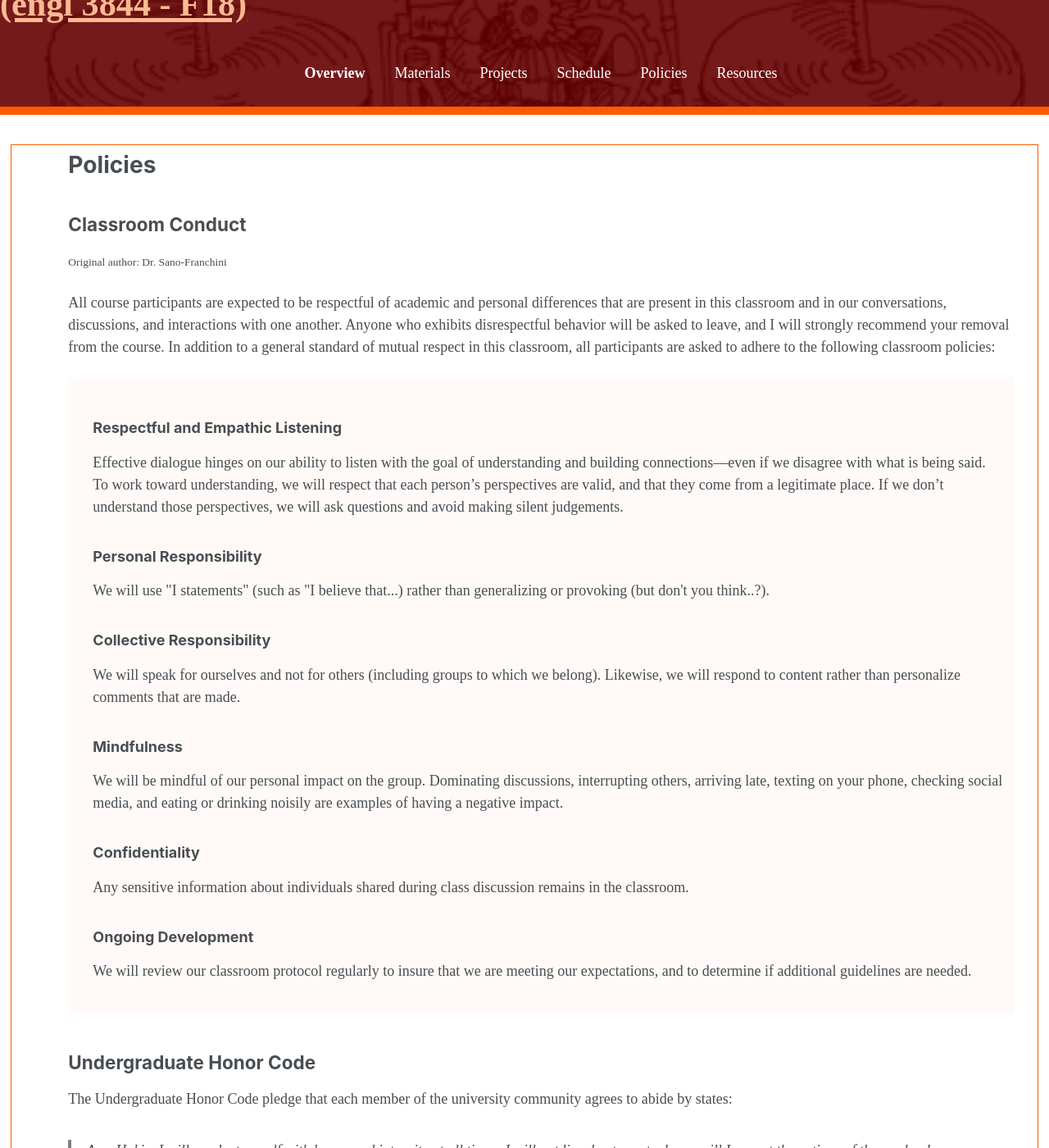
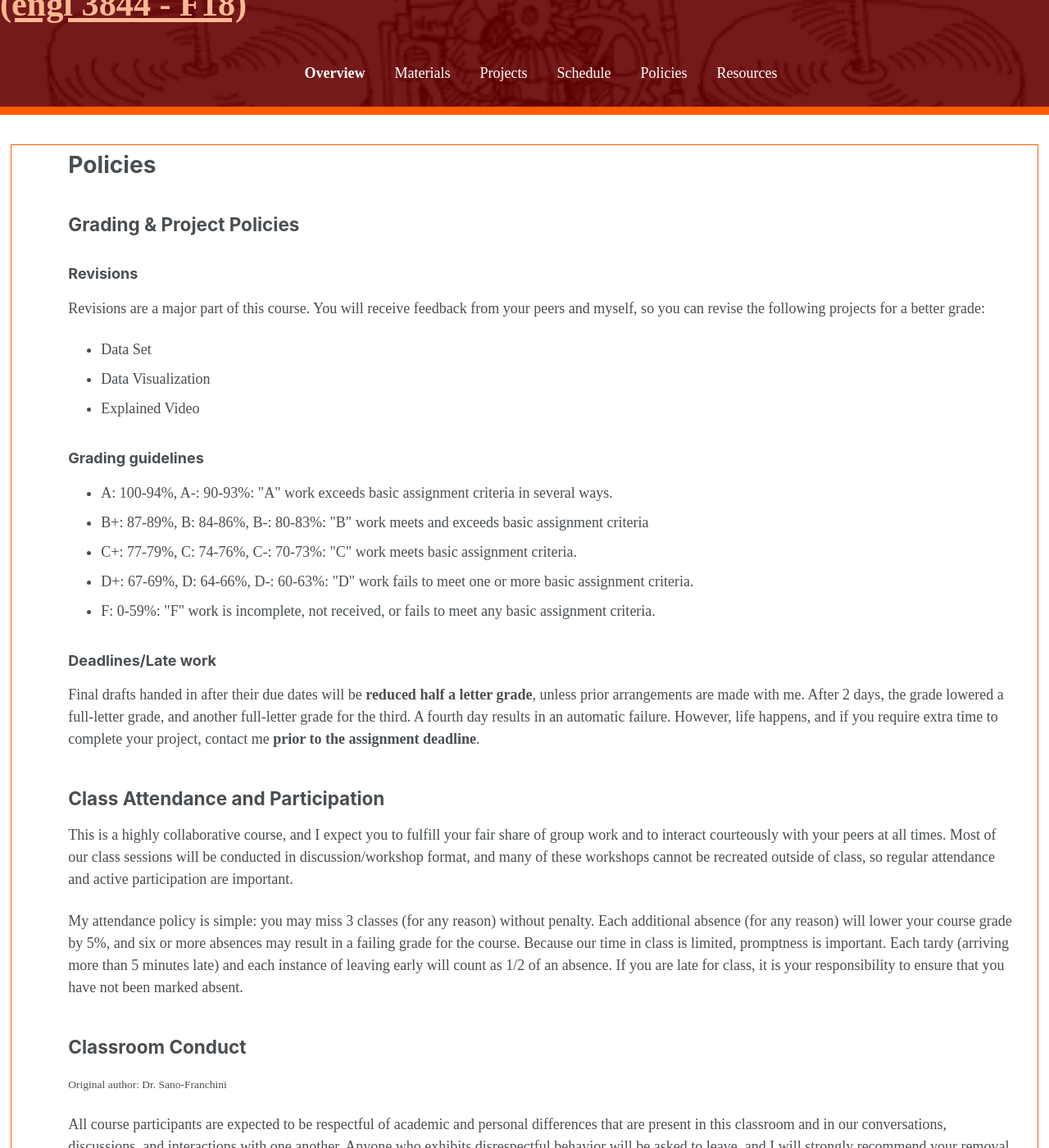
Before and after one commit to engl3844/engl3844s18, a Jekyll site: the page built from _pages/policies.html, in a window 1280 px wide and 1400 px high, scrolled down 240 px. Shown: the whole window at 82% size. Built offline with Jekyll 4.4.1, drawn with Linux system fonts in a browser that asks for light colours; some web fonts are replaced.

Commit message:
added policies

```diff
--- a/_pages/policies.html
+++ b/_pages/policies.html
@@ -4,6 +4,48 @@ title: "Policies"
 permalink: /policies/
 author_profile: false
 ---
+
+<section id="grading">
+  <h2>Grading &amp; Project Policies</h2>
+
+  <h3>Revisions</h3>
+    <p>
+      Revisions are a major part of this course. You will receive feedback from your peers and myself, so you can revise the following projects for a better grade:
+    </p>
+    <ul>
+      <li>
+        Data Set</li>
+      <li>
+        Data Visualization</li>
+      <li>
+        Explained Video</li>
+    </ul>
+
+  <h3>Grading guidelines</h3>
+    <ul>
+      <li>A: 100-94%, A-: 90-93%: "A" work exceeds basic assignment criteria in several ways.</li>
+      <li>B+: 87-89%, B: 84-86%, B-: 80-83%: "B" work meets and exceeds basic assignment criteria</li>
+      <li>C+: 77-79%, C: 74-76%, C-: 70-73%: "C" work meets basic assignment criteria.</li>
+      <li>D+: 67-69%, D: 64-66%, D-: 60-63%: "D" work fails to meet one or more basic assignment criteria.</li>
+      <li>F: 0-59%: "F" work is incomplete, not received, or fails to meet any basic assignment criteria.</li>
+    </ul>
+
+  <h3>Deadlines/Late work</h3>
+    <p>
+      Final drafts handed in after their due dates will be <strong>reduced half a letter grade</strong>, unless prior arrangements are made with me. After 2 days, the grade lowered a full-letter grade, and another full-letter grade for the third. A fourth day results in an automatic failure. However, life happens, and if you require extra time to complete your project, contact me <strong>prior to the assignment deadline</strong>.
+    </p>
+</section>
+
+<section id="participation">
+  <h2>Class Attendance and Participation</h2>
+
+  <p>
+    This is a highly collaborative course, and I expect you to fulfill your fair share of group work and to interact courteously with your peers at all times. Most of our class sessions will be conducted in discussion/workshop format, and many of these workshops cannot be recreated outside of class, so regular attendance and active participation are important.
+  </p>
+  <p>
+    My attendance policy is simple: you may miss 3 classes (for any reason) without penalty. Each additional absence (for any reason) will lower your course grade by 5%, and six or more absences may result in a failing grade for the course. Because our time in class is limited, promptness is important. Each tardy (arriving more than 5 minutes late) and each instance of leaving early will count as 1/2 of an absence. If you are late for class, it is your responsibility to ensure that you have not been marked absent.
+  </p>
+</section>
 
 <section id="conduct">
   <h2>Classroom Conduct</h2>
```
